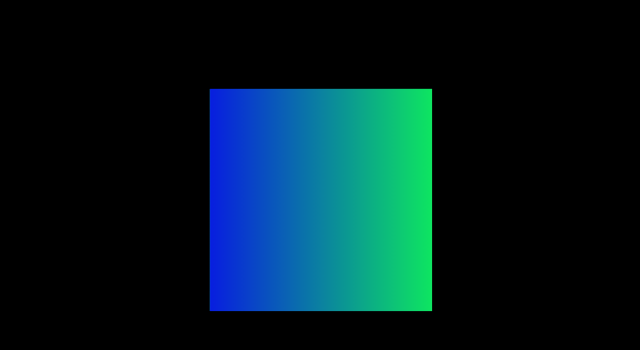
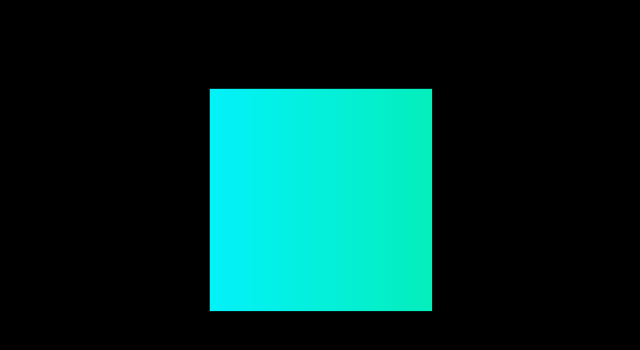
Before and after one commit to CrtlRodz/Cube, a plain HTML site: page index.html in a window 1280 px wide. Shown: the whole page, without its empty margins (319-959 px from the left). Drawn offline with Linux system fonts and the light colour scheme.

Commit message:
Changing cube colour

```diff
--- a/style.css
+++ b/style.css
@@ -19,7 +19,7 @@ body{
     position: absolute;
     width: 100%;
     height: 100%;
-    background-image: linear-gradient(90deg, #0ee661, #081ee0);
+    background-image: linear-gradient(90deg, #05eebc, #03f2fa);
   }
   .top {
     transform: rotateX(90deg) translateZ(100px);
@@ -41,6 +41,7 @@ body{
   .back {
     transform: rotateX(-180deg) translateZ(100px);
   }
+  /* Animation Code */
   @keyframes spin {
     from {
       transform: rotateX(0deg) rotateY(0deg);
```
